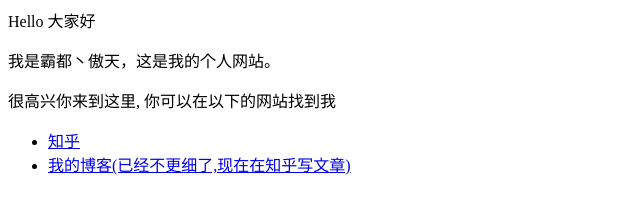
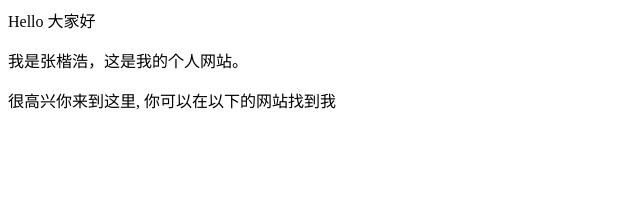
Before and after one commit to Rudolfzkh/kaihao.github.io, a plain HTML site: page index.html in a window 1280 px wide. Shown: the whole page, without its empty margins (0-640 px from the left). Drawn offline with Linux system fonts and the light colour scheme.

Commit message:
Update index.html

```diff
--- a/index.html
+++ b/index.html
@@ -1,8 +1,3 @@
 <p>Hello 大家好</p>
-<p>我是霸都丶傲天，这是我的个人网站。 </p>
+<p>我是张楷浩，这是我的个人网站。 </p>
 <p>很高兴你来到这里, 你可以在以下的网站找到我</p>
-
-<ul>
-  <li> <a href="https://www.zhihu.com/people/AJLoveChina">知乎</a> </li>
-  <li> <a href="http://hejie.nigeerhuo.com">我的博客(已经不更细了,现在在知乎写文章)</a> </li>
-</ul>
```
